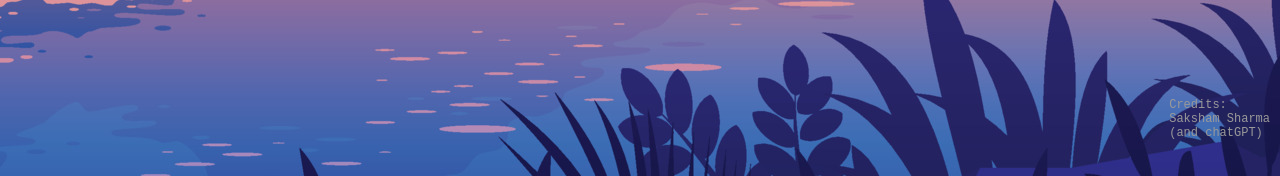
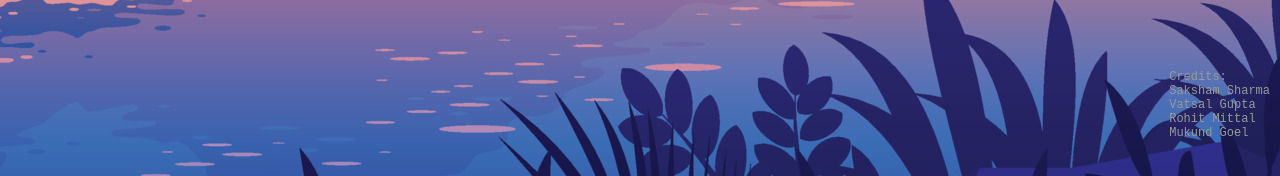
Before and after one commit to LLawlietBLANK/To-do-Webpage, a plain HTML site: page To-Do webpage/index.html in a window 1280 px wide. Shown: the part 624-800 px from the top of the page. Drawn offline with Linux system fonts and the light colour scheme.

Commit message:
Update index.html

```diff
--- a/To-Do webpage/index.html
+++ b/To-Do webpage/index.html
@@ -42,7 +42,9 @@
     <pre>
       Credits:
       Saksham Sharma
-      (and chatGPT)
+      Vatsal Gupta
+      Rohit Mittal
+      Mukund Goel
     </pre>
   </div>
 
```
